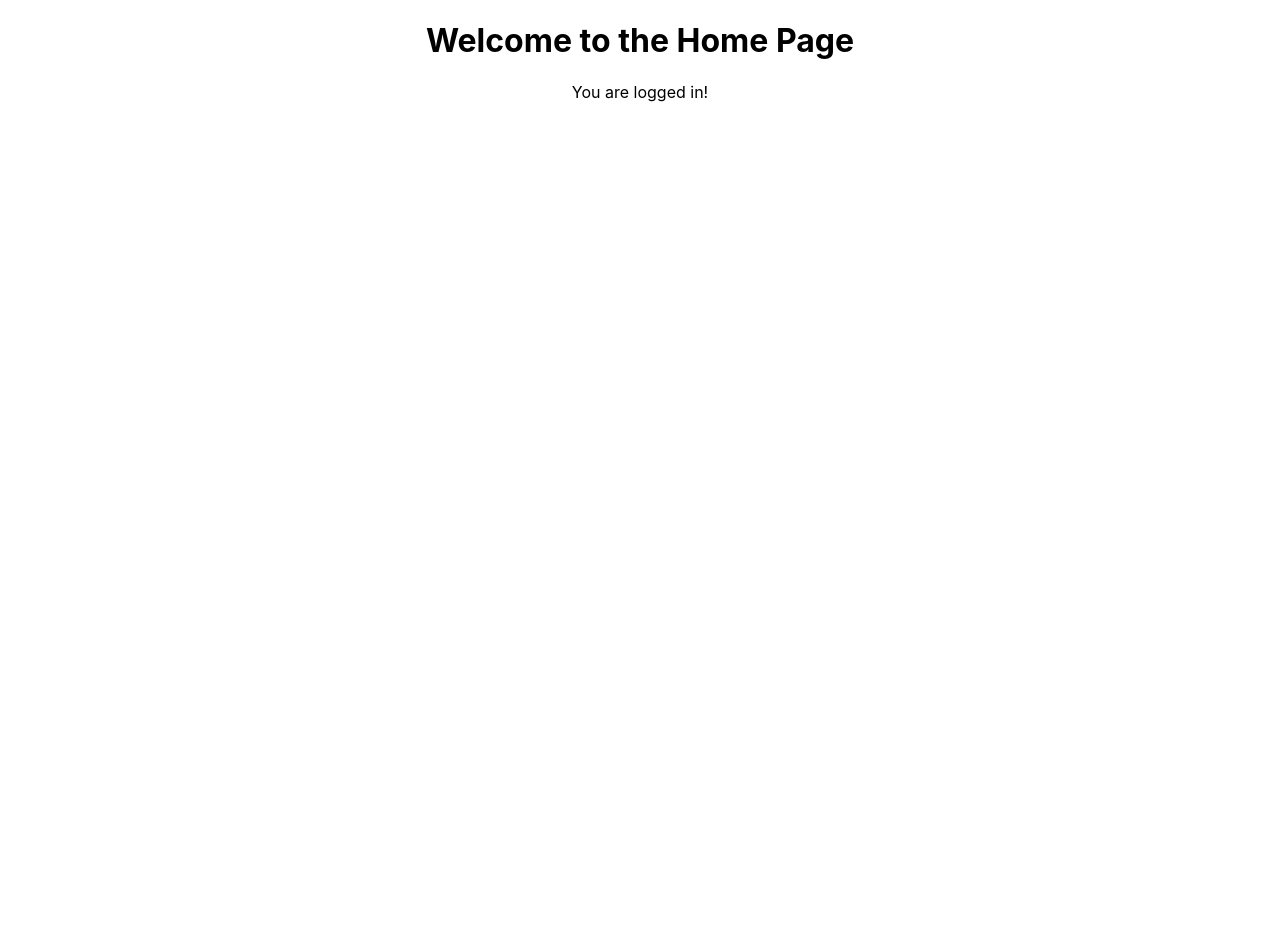
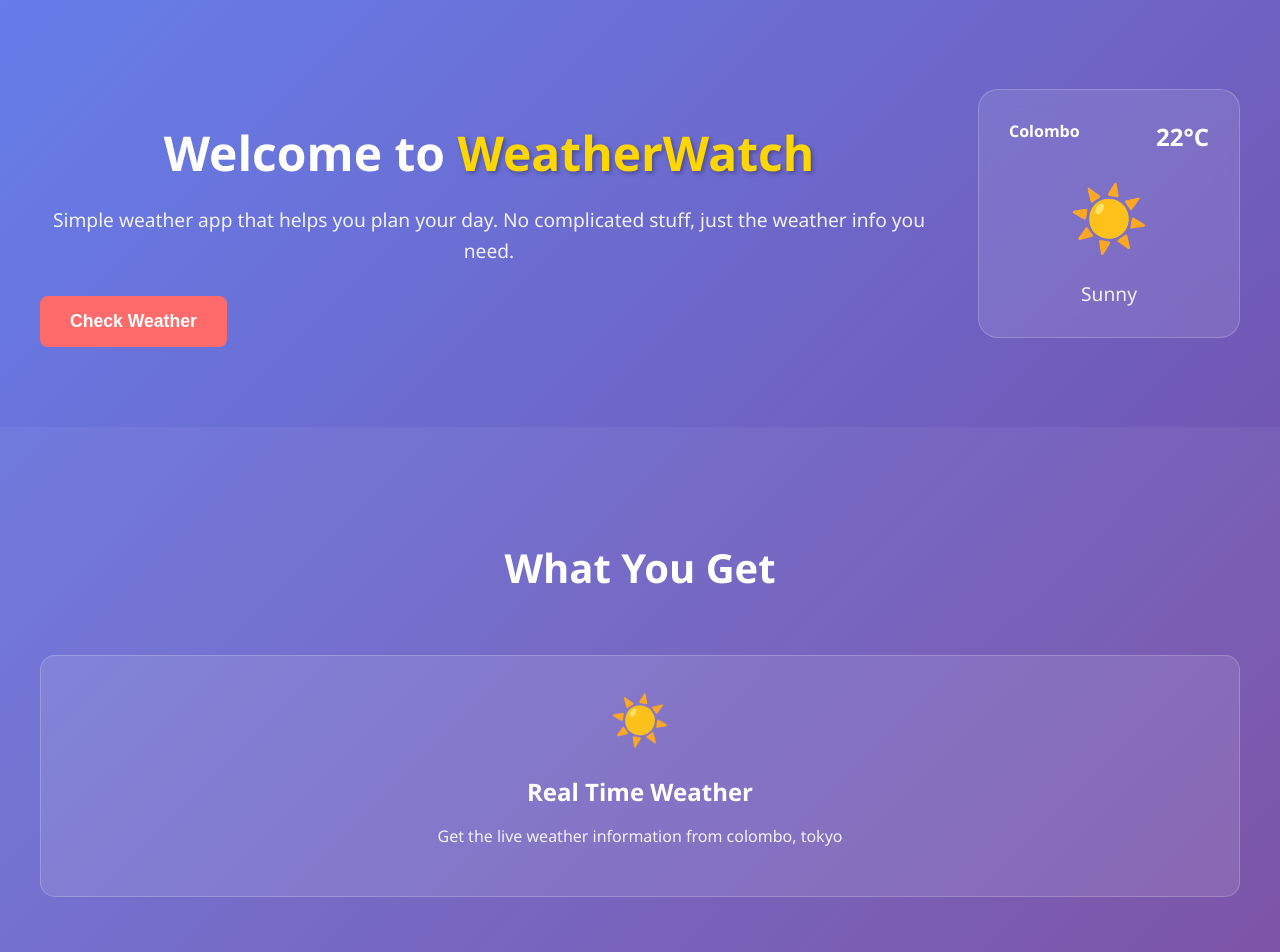
Before and after one commit to savindumahasen/Weather-Information-Web-API-Application, a React (Create React App) app in the folder frontend/: page / in a window 1280 px wide. Shown: the top 952 px of the page. Before the commit the page ends 800 px from the top, so only its background shows below. Built offline with nearby package versions, Linux system fonts and the light colour scheme.

Commit message:
Complete the login and registration pages

```diff
--- /dev/null
+++ b/frontend/src/pages/home.css
@@ -0,0 +1,209 @@
+/* src/pages/Home.css */
+.main-section{
+    min-height: 100vh;
+    background: linear-gradient(135deg, #667eea 0%, #764ba2 100%);
+    color: white;
+    font-family: 'Segoe UI', Tahoma, Geneva, Verdana, sans-serif;
+}
+
+.first-section {
+    display: flex;
+    align-items: center;
+    justify-content: space-between;
+    padding: 80px 40px;
+    max-width: 1200px;
+    margin: 0 auto;
+}
+
+.first-content {
+    flex: 1;
+    padding-right: 40px;
+}
+
+.first-heading {
+    font-size: 3rem;
+    margin-bottom: 20px;
+    font-weight: 700;
+}
+
+.brand {
+    color: #ffd700;
+    text-shadow: 2px 2px 4px rgba(0,0,0,0.3);
+}
+
+.first-text {
+    font-size: 1.2rem;
+    margin-bottom: 30px;
+    line-height: 1.6;
+    opacity: 0.9;
+}
+
+.button-group {
+    display: flex;
+    gap: 20px;
+}
+
+.main-btn, .secondary-btn {
+    padding: 15px 30px;
+    border: none;
+    border-radius: 8px;
+    font-size: 1.1rem;
+    cursor: pointer;
+    transition: all 0.3s ease;
+    font-weight: 600;
+}
+
+.main-btn {
+    background: #ff6b6b;
+    color: white;
+}
+
+.main-btn:hover {
+    background: #ff5252;
+    transform: translateY(-2px);
+}
+
+.secondary-btn {
+    background: transparent;
+    color: white;
+    border: 2px solid white;
+}
+
+.secondary-btn:hover {
+    background: white;
+    color: #667eea;
+}
+
+.arrow {
+    margin-left: 10px;
+    font-weight: bold;
+}
+
+.weather-preview {
+    flex: 1;
+    display: flex;
+    justify-content: center;
+}
+
+.weather-card {
+    background: rgba(255, 255, 255, 0.1);
+    backdrop-filter: blur(10px);
+    padding: 30px;
+    border-radius: 20px;
+    text-align: center;
+    min-width: 200px;
+    border: 1px solid rgba(255, 255, 255, 0.2);
+}
+
+.card-header {
+    display: flex;
+    justify-content: space-between;
+    margin-bottom: 20px;
+}
+
+.city {
+    font-weight: 600;
+}
+
+.temp {
+    font-size: 1.5rem;
+    font-weight: 700;
+}
+
+.weather-icon {
+    font-size: 4rem;
+    margin: 20px 0;
+}
+
+.weather-desc {
+    font-size: 1.2rem;
+    opacity: 0.9;
+}
+
+.features-section {
+    padding: 80px 40px;
+    background: rgba(255, 255, 255, 0.05);
+}
+
+.section-title {
+    text-align: center;
+    font-size: 2.5rem;
+    margin-bottom: 60px;
+    font-weight: 600;
+}
+
+.features-grid {
+    display: grid;
+    grid-template-columns: repeat(auto-fit, minmax(250px, 1fr));
+    gap: 40px;
+    max-width: 1200px;
+    margin: 0 auto;
+}
+
+.feature-box {
+    background: rgba(255, 255, 255, 0.1);
+    padding: 30px;
+    border-radius: 15px;
+    text-align: center;
+    border: 1px solid rgba(255, 255, 255, 0.2);
+    transition: transform 0.3s ease;
+}
+
+.feature-box:hover {
+    transform: translateY(-5px);
+}
+
+.feature-icon {
+    font-size: 3rem;
+    margin-bottom: 20px;
+}
+
+.feature-title {
+    font-size: 1.5rem;
+    margin-bottom: 15px;
+    font-weight: 600;
+}
+
+.feature-text {
+    opacity: 0.9;
+    line-height: 1.6;
+}
+
+.home-footer {
+    text-align: center;
+    padding: 40px;
+    background: rgba(0, 0, 0, 0.1);
+    margin-top: 60px;
+}
+
+.home-footer p {
+    margin: 10px 0;
+    opacity: 0.8;
+}
+
+/* Responsive design */
+@media (max-width: 768px) {
+    .hero-section {
+        flex-direction: column;
+        text-align: center;
+        padding: 40px 20px;
+    }
+
+    .hero-content {
+        padding-right: 0;
+        margin-bottom: 40px;
+    }
+
+    .main-heading {
+        font-size: 2.2rem;
+    }
+
+    .button-group {
+        justify-content: center;
+        flex-wrap: wrap;
+    }
+
+    .features-grid {
+        grid-template-columns: 1fr;
+    }
+}
--- a/frontend/src/pages/home.jsx
+++ b/frontend/src/pages/home.jsx
@@ -1,11 +1,70 @@
 // src/pages/Home.js
-import React from 'react';
+import React, { useState } from 'react';
+import { useNavigate } from 'react-router-dom';
+import './home.css';
 
 const Home = () => {
+    const navigate = useNavigate();
+    const [isHovered, setIsHovered] = useState(false);
+
+
+    const handleGetStarted = () => {
+        navigate('/register');
+    };
+
+    const handleLearnMore = () => {
+        navigate('/about');
+    };
+
     return (
-        <div>
-            <h1>Welcome to the Home Page</h1>
-            <p>You are logged in!</p>
+        <div className="main-section">
+            {/* Hero section */}
+            <section className="first-section">
+                <div className="first-content">
+                    <h1 className="first-heading">
+                        Welcome to <span className="brand">WeatherWatch</span>
+                    </h1>
+                    <p className="first-text">
+                        Simple weather app that helps you plan your day.
+                        No complicated stuff, just the weather info you need.
+                    </p>
+                    <div className="button-group">
+                        <button
+                            className="main-btn"
+                            onClick={handleGetStarted}
+                            onMouseEnter={() => setIsHovered(true)}
+                            onMouseLeave={() => setIsHovered(false)}
+                        >
+                            Check Weather
+                            {isHovered && <span className="arrow"> →</span>}
+                        </button>
+                    </div>
+                </div>
+
+                <div className="second-section">
+                    <div className="weather-card">
+                        <div className="card-header">
+                            <span className="city">Colombo</span>
+                            <span className="temp">22°C</span>
+                        </div>
+                        <div className="weather-icon">☀️</div>
+                        <div className="weather-desc">Sunny</div>
+                    </div>
+                </div>
+            </section>
+
+            {/* Features section */}
+            <section className="features-section">
+                <h2 className="section-title">What You Get</h2>
+                <div className="features-grid">
+                   <div className="feature-box">
+                     <div className="feature-icon">☀️</div>
+                     <h3 className="feature-title">Real Time Weather</h3>
+                     <p className="feature-text">Get  the live weather information from  colombo, tokyo</p>
+                    </div>
+
+                </div>
+            </section>
         </div>
     );
 };
--- a/frontend/src/pages/register.jsx
+++ b/frontend/src/pages/register.jsx
@@ -10,6 +10,7 @@ const Register = () => {
         password: '',
         confirmPassword: ''
     });
+    const [loading, setLoading] = useState(false);
     const navigate = useNavigate();
 
     const handleChange = (e) => {
@@ -21,10 +22,58 @@ const Register = () => {
 
     const handleSubmit = (e) => {
         e.preventDefault();
-        console.log('Registration data:', formData);
-        // Here you would typically send data to your backend
-        alert('Registration would be processed here');
-        navigate('/login'); // Redirect to login after registration
+
+        // Basic validation
+        if (formData.password !== formData.confirmPassword) {
+            alert("Passwords don't match!");
+            return;
+        }
+
+        if (formData.password.length < 6) {
+            alert("Password must be at least 6 characters long!");
+            return;
+        }
+
+        handleRegister();
+    };
+
+    const handleRegister = () => {
+        setLoading(true);
+
+        const options = {
+            method: "POST",
+            headers: {
+                'Content-Type': 'application/json'
+            },
+            body: JSON.stringify({
+                name: formData.name,
+                email: formData.email,
+                password: formData.password
+            })
+        };
+
+        fetch('http://127.0.0.1:5000/register', options)
+            .then(resp => {
+                if (resp.status === 200) {
+                    return resp.json();
+                } else if (resp.status === 409) {
+                    throw new Error("User already exists");
+                } else {
+                    throw new Error("Registration failed");
+                }
+            })
+            .then(data => {
+                console.log("Registration successful", data);
+                alert("Registration successful! Please login.");
+                navigate('/login');
+            })
+            .catch(error => {
+                console.log("There was an error", error);
+                alert(error.message);
+            })
+            .finally(() => {
+                setLoading(false);
+            });
     };
 
     return (
@@ -46,6 +95,7 @@ const Register = () => {
                             onChange={handleChange}
                             placeholder="Enter your full name"
                             required
+                            disabled={loading}
                         />
                     </div>
 
@@ -59,6 +109,7 @@ const Register = () => {
                             onChange={handleChange}
                             placeholder="Enter your email"
                             required
+                            disabled={loading}
                         />
                     </div>
 
@@ -72,6 +123,8 @@ const Register = () => {
                             onChange={handleChange}
                             placeholder="Create a password"
                             required
+                            disabled={loading}
+                            minLength="6"
                         />
                     </div>
 
@@ -85,11 +138,16 @@ const Register = () => {
                             onChange={handleChange}
                             placeholder="Confirm your password"
                             required
+                            disabled={loading}
                         />
                     </div>
 
-                    <button type="submit" className="register-button">
-                        Create Account
+                    <button
+                        type="submit"
+                        className="register-button"
+                        disabled={loading}
+                    >
+                        {loading ? 'Creating Account...' : 'Create Account'}
                     </button>
                 </form>
 
```
Also changed, not shown: frontend/src/pages/login.jsx (+51 -6 lines).
